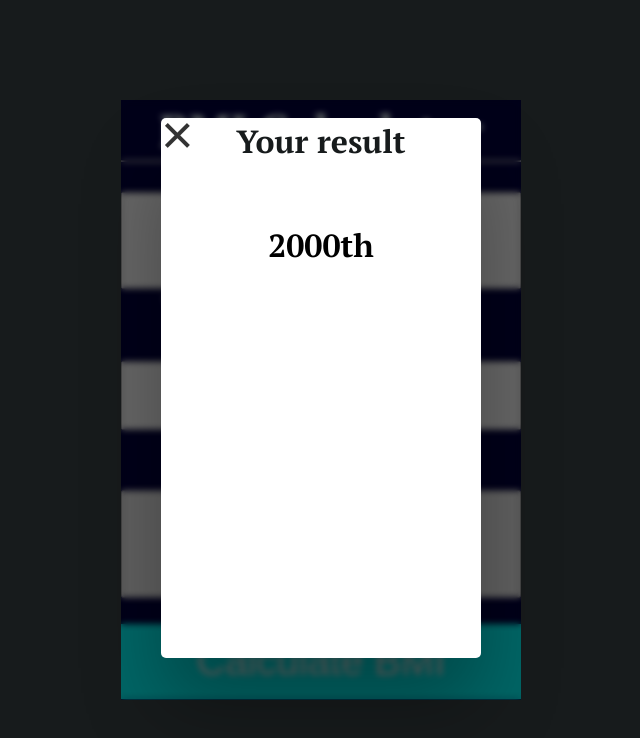
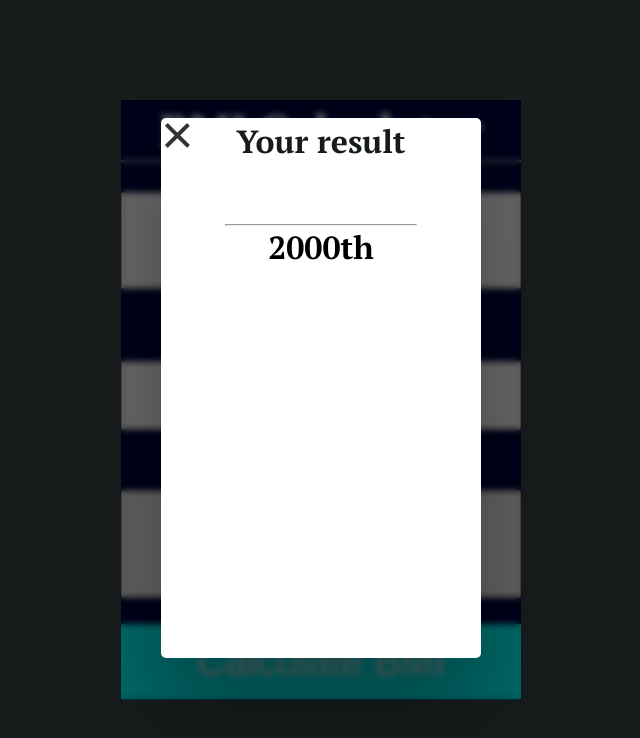
Before and after one commit to MaestroErrante/BMI-Calculator, a plain HTML site: page index.html in a window 1280 px wide. Both pictures are taken after typing "5", "5", "5" into the empty fields and a click on the button "Calculate BMI". Shown: the whole page, without its empty margins (319-959 px from the left). Drawn offline with Linux system fonts and the light colour scheme.

Commit message:
add line below the title

```diff
--- a/index.html
+++ b/index.html
@@ -50,7 +50,7 @@
     </div>
     <div class="resultsWindow hidden">
       <button class="close-window">&times;</button>
-      <h1 class=txtResult>Your result</h1>
+      <h1 class=txtResult>Your result</h1><hr>
     </div>
     <div class="overlay hidden"></div>
     </figure>
```
